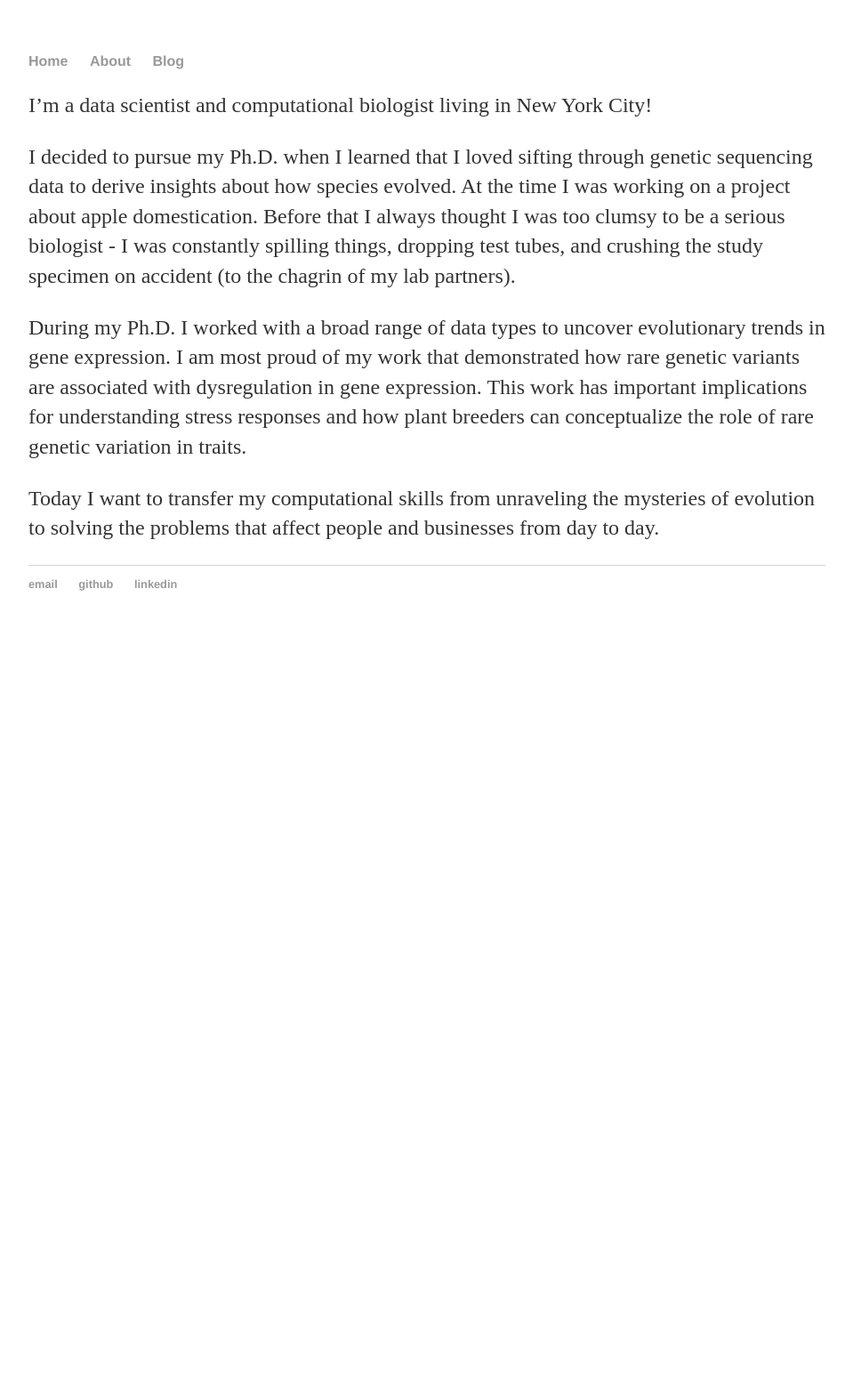
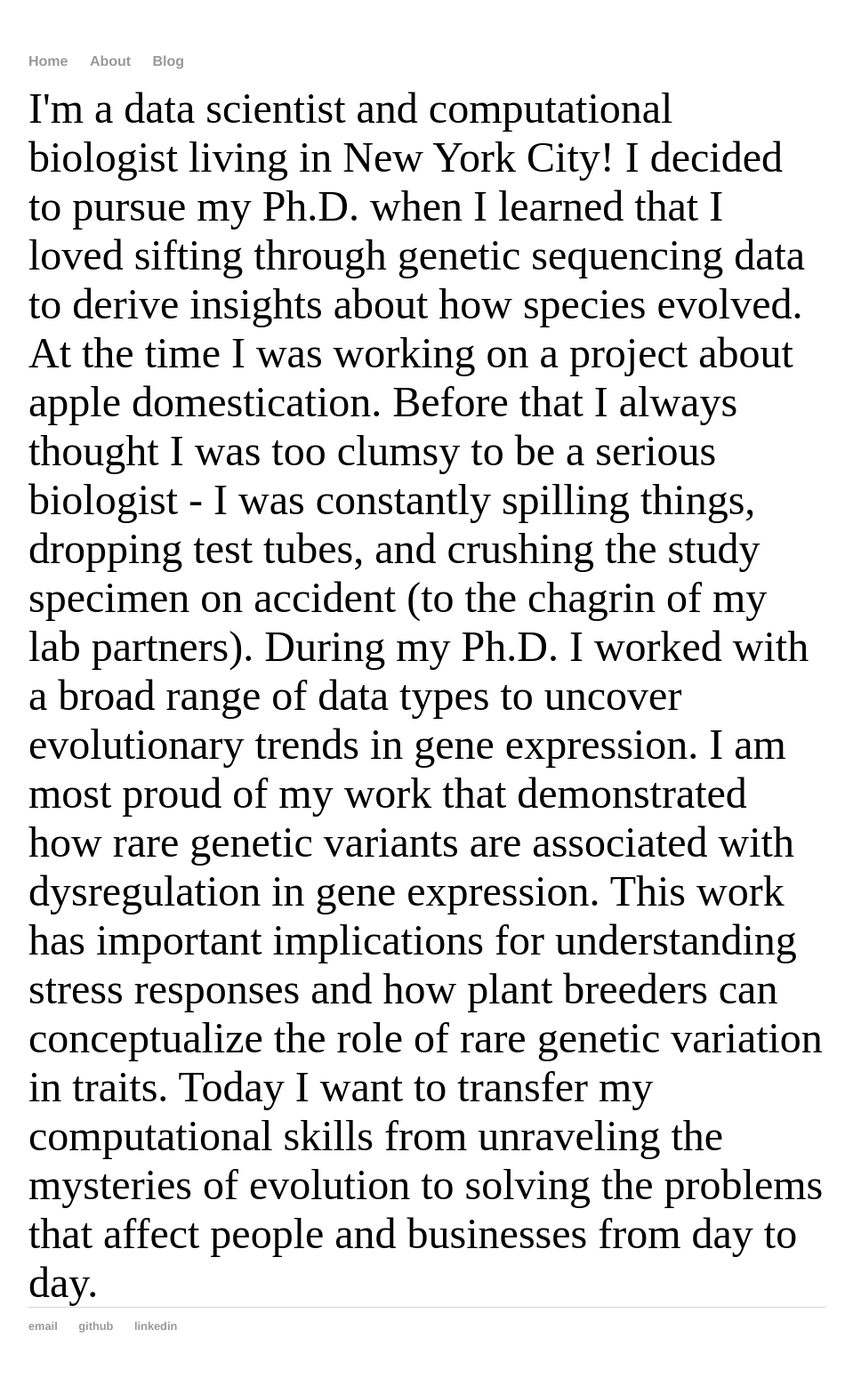
Before and after one commit to zlye/Blog, a Jekyll site: the page built from about/About.md, in a window 1280 px wide. Shown: the whole page at 89% size, without its empty margins (160-1119 px from the left). Built offline with Jekyll 4.4.1, drawn with Linux system fonts in a browser that asks for light colours; before the commit the page ends 900 px from its top, so only the background shows below that.

Commit message:
Update About.md
test font size

```diff
--- a/about/About.md
+++ b/about/About.md
@@ -4,10 +4,10 @@ title: "About"
 permalink: /about/
 ---
 
-I'm a data scientist and computational biologist living in New York City!
+<font size="12"> I'm a data scientist and computational biologist living in New York City! </font>
 
-I decided to pursue my Ph.D. when I learned that I loved sifting through genetic sequencing data to derive insights about how species evolved. At the time I was working on a project about apple domestication. Before that I always thought I was too clumsy to be a serious biologist - I was constantly spilling things, dropping test tubes, and crushing the study specimen on accident (to the chagrin of my lab partners).
+<font size="14"> I decided to pursue my Ph.D. when I learned that I loved sifting through genetic sequencing data to derive insights about how species evolved. At the time I was working on a project about apple domestication. Before that I always thought I was too clumsy to be a serious biologist - I was constantly spilling things, dropping test tubes, and crushing the study specimen on accident (to the chagrin of my lab partners). </font>
 
-During my Ph.D. I worked with a broad range of data types to uncover evolutionary trends in gene expression. I am most proud of my work that demonstrated how rare genetic variants are associated with dysregulation in gene expression. This work has important implications for understanding stress responses and how plant breeders can conceptualize the role of rare genetic variation in traits.
+<font size="16"> During my Ph.D. I worked with a broad range of data types to uncover evolutionary trends in gene expression. I am most proud of my work that demonstrated how rare genetic variants are associated with dysregulation in gene expression. This work has important implications for understanding stress responses and how plant breeders can conceptualize the role of rare genetic variation in traits. </font>
 
-Today I want to transfer my computational skills from unraveling the mysteries of evolution to solving the problems that affect people and businesses from day to day.
+<font size="20"> Today I want to transfer my computational skills from unraveling the mysteries of evolution to solving the problems that affect people and businesses from day to day.</font>
```
